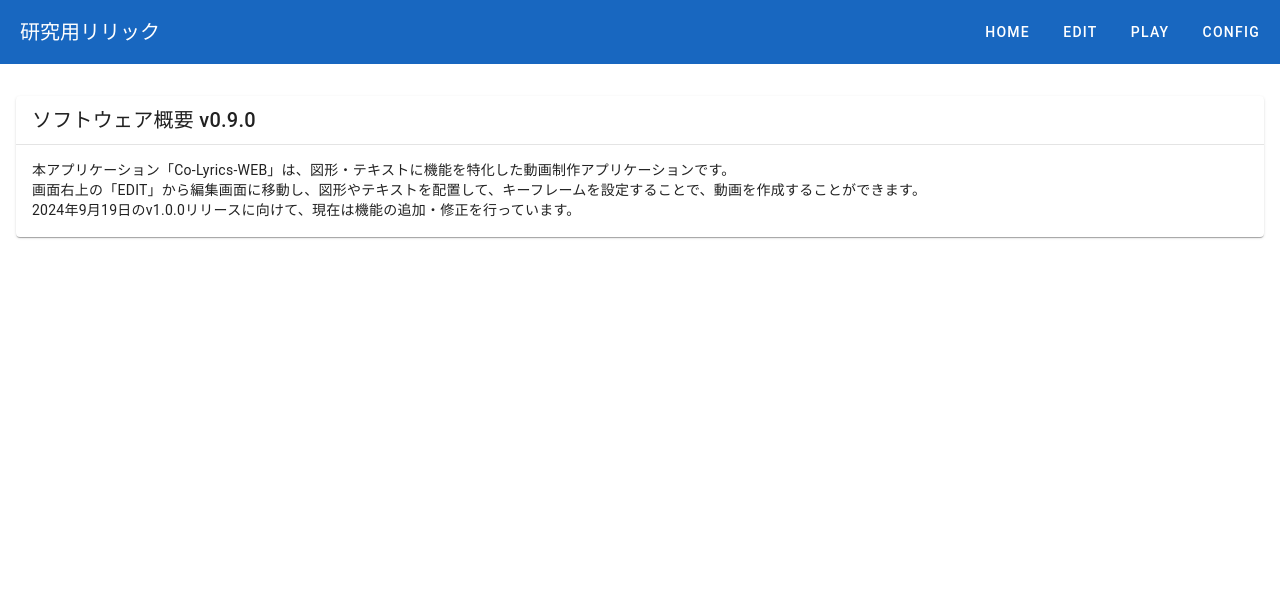
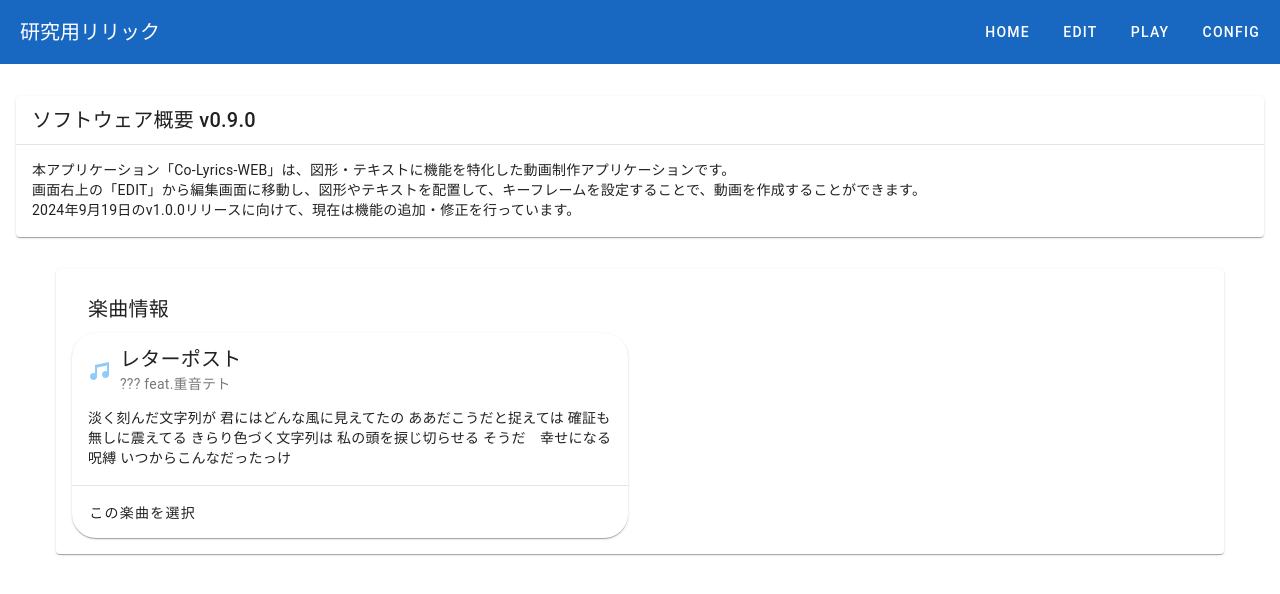
Before and after one commit to mino-8136/Co-Lyrics-WEB, a Vue app: page / in a window 1280 px wide. Shown: the top 594 px of the page. Built offline with nearby package versions, Linux system fonts and the light colour scheme; what @imengyu/vue3-context-menu would draw is missing.

Commit message:
楽曲選択画面の追加

```diff
--- a/src/views/HomeView.vue
+++ b/src/views/HomeView.vue
@@ -12,6 +12,47 @@
       <p>2024年9月19日のv1.0.0リリースに向けて、現在は機能の追加・修正を行っています。</p>
     </v-card-text>
   </v-card>
+
+  <v-container>
+    <v-card class="pa-4">
+      <v-card-title>楽曲情報</v-card-title>
+
+      <v-row>
+        <v-col cols="6">
+          <v-card variant="elevated" rounded="xl">
+            <template v-slot:prepend>
+              <v-icon icon="mdi-music" color="blue-lighten-3"></v-icon>
+            </template>
+            <template v-slot:title> レターポスト </template>
+            <template v-slot:subtitle> ??? feat.重音テト </template>
+            <v-card-text>
+              淡く刻んだ文字列が 君にはどんな風に見えてたの ああだこうだと捉えては
+              確証も無しに震えてる きらり色づく文字列は 私の頭を捩じ切らせる そうだ　幸せになる呪縛
+              いつからこんなだったっけ
+            </v-card-text>
+            <v-divider></v-divider>
+            <v-card-actions>
+              <v-btn text="この楽曲を選択" variant="text" @click="formPanel = true"></v-btn>
+            </v-card-actions>
+          </v-card>
+        </v-col>
+      </v-row>
+    </v-card>
+  </v-container>
+
+  <v-dialog v-model="formPanel">
+    <v-card class="ma-4">
+      <v-card-title>演習情報の入力</v-card-title>
+      <v-divider></v-divider>
+      <v-card-text>
+        <v-text-field label="グループ番号"></v-text-field>
+        <v-text-field label="制作メンバー"></v-text-field>
+      </v-card-text>
+      <v-card-actions>
+        <v-btn text @click="() => $router.push('/edit')">次へ</v-btn>
+      </v-card-actions>
+    </v-card>
+  </v-dialog>
 
   <v-dialog v-model="playPanel">
     <PlayMoviePanel />
@@ -31,6 +72,7 @@ interface MovieObject {
 }
 const movies = ref<MovieObject[]>([])
 const playPanel = ref(false)
+const formPanel = ref(false)
 
 // @/public/userdata/sample.jsonから、ムービーデータを取得してmoviesにセット
 onMounted(() => {
```
